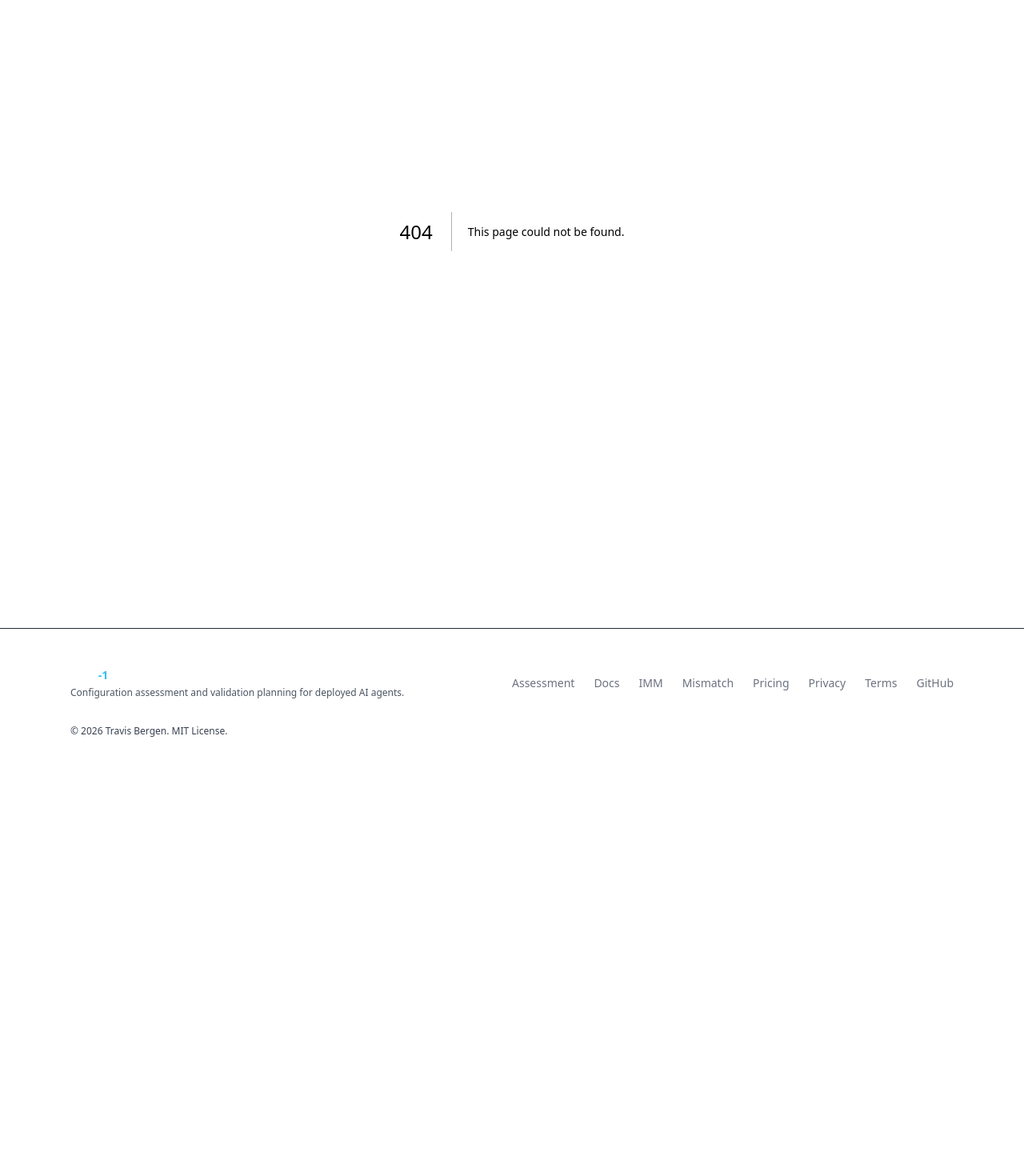
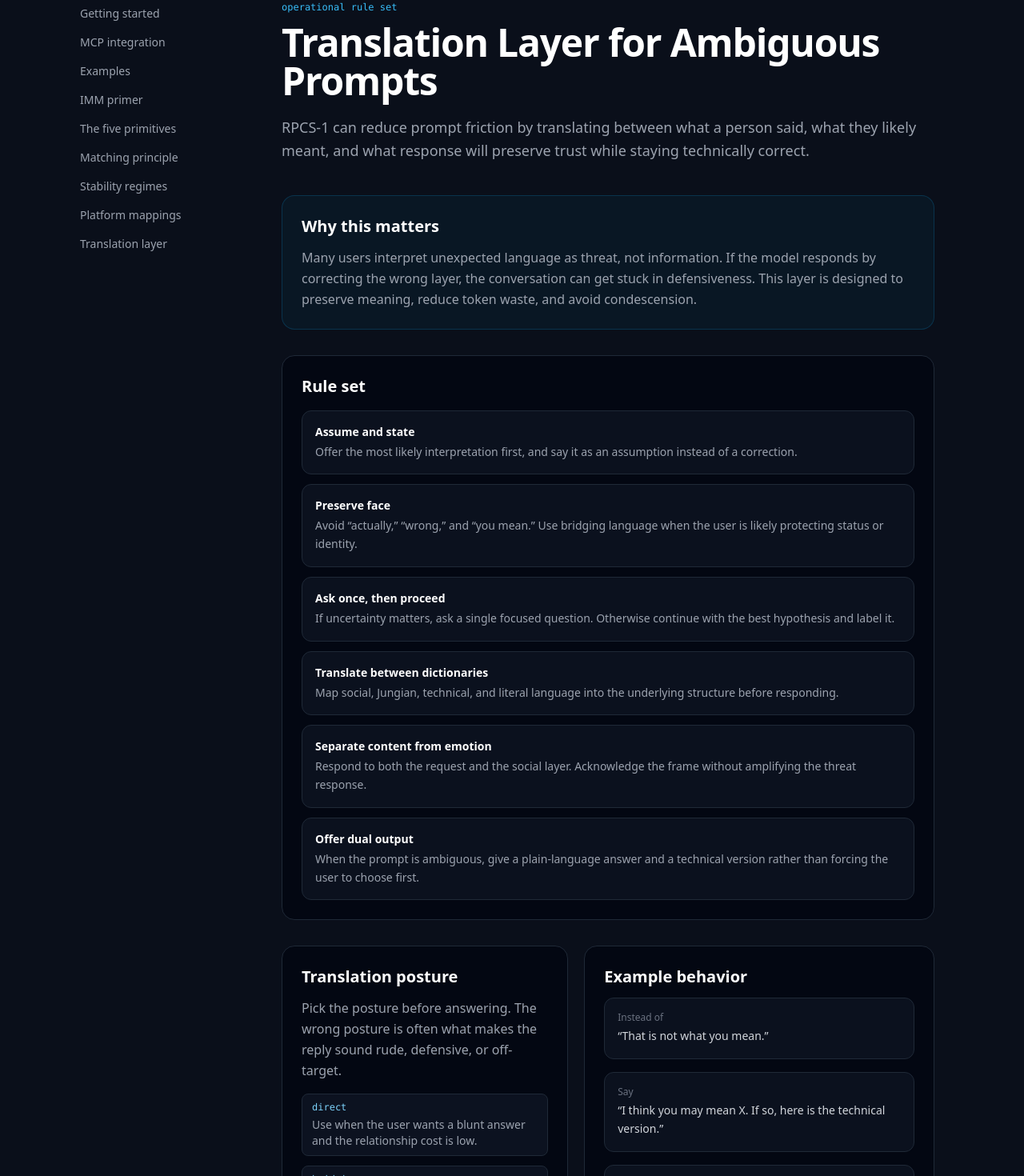
Before and after one commit to travisbergen2/rpcs1-sdk, a Next.js app in the folder packages/web/: page /docs/translation-layer in a window 1280 px wide. Before the commit this address had no page. Shown: the part 168-1638 px from the top of the page at 80% size. Before the commit the page ends 1138 px from the top, so only its background shows below. Built offline with nearby package versions, Linux system fonts and the light colour scheme.

Commit message:
feat: add translation layer docs and homepage section

```diff
--- a/packages/web/app/docs/layout.tsx
+++ b/packages/web/app/docs/layout.tsx
@@ -11,6 +11,7 @@ const NAV = [
   { href: '/docs/matching',          label: 'Matching principle' },
   { href: '/docs/regimes',           label: 'Stability regimes' },
   { href: '/docs/platforms',         label: 'Platform mappings' },
+  { href: '/docs/translation-layer', label: 'Translation layer' },
 ];
 
 export default function DocsLayout({ children }: { children: React.ReactNode }) {
--- a/packages/web/app/docs/page.tsx
+++ b/packages/web/app/docs/page.tsx
@@ -50,6 +50,7 @@ export default function DocsPage() {
         <li><Link href="/docs/matching">Matching principle</Link> — Pred-09-5: TI ≈ 1/H</li>
         <li><Link href="/docs/regimes">Stability regimes</Link> — oscillation, overload, freeze</li>
         <li><Link href="/docs/platforms">Platform mappings</Link> — Anthropic, OpenAI, open source</li>
+        <li><Link href="/docs/translation-layer">Translation layer</Link> — face-preserving prompt and reply posture</li>
       </ul>
 
       <h2>AI agent integrations</h2>
--- /dev/null
+++ b/packages/web/app/docs/translation-layer/page.tsx
@@ -0,0 +1,137 @@
+import type { Metadata } from 'next';
+import Link from 'next/link';
+
+export const metadata: Metadata = {
+  title: 'Translation Layer',
+  description: 'RPCS-1 translation-layer rules for preserving face, reducing clarification churn, and aligning literal prompts to intended meaning.',
+};
+
+const RULES = [
+  {
+    name: 'Assume and state',
+    body: 'Offer the most likely interpretation first, and say it as an assumption instead of a correction.',
+  },
+  {
+    name: 'Preserve face',
+    body: 'Avoid “actually,” “wrong,” and “you mean.” Use bridging language when the user is likely protecting status or identity.',
+  },
+  {
+    name: 'Ask once, then proceed',
+    body: 'If uncertainty matters, ask a single focused question. Otherwise continue with the best hypothesis and label it.',
+  },
+  {
+    name: 'Translate between dictionaries',
+    body: 'Map social, Jungian, technical, and literal language into the underlying structure before responding.',
+  },
+  {
+    name: 'Separate content from emotion',
+    body: 'Respond to both the request and the social layer. Acknowledge the frame without amplifying the threat response.',
+  },
+  {
+    name: 'Offer dual output',
+    body: 'When the prompt is ambiguous, give a plain-language answer and a technical version rather than forcing the user to choose first.',
+  },
+];
+
+const MODES = [
+  ['direct', 'Use when the user wants a blunt answer and the relationship cost is low.'],
+  ['bridging', 'Use when the user likely meant something else but may not want a correction.'],
+  ['face-preserving', 'Use when the prompt is emotionally loaded or status-sensitive.'],
+  ['minimal-clarifying', 'Use when one missing detail blocks a safe answer.'],
+];
+
+export default function TranslationLayerPage() {
+  return (
+    <div className="max-w-4xl mx-auto px-4 sm:px-6 py-16">
+      <div className="mb-10">
+        <p className="text-xs font-mono text-sky-400 mb-3">operational rule set</p>
+        <h1 className="text-3xl sm:text-5xl font-bold text-white tracking-tight mb-5">
+          Translation Layer for Ambiguous Prompts
+        </h1>
+        <p className="text-lg text-gray-400 leading-relaxed">
+          RPCS-1 can reduce prompt friction by translating between what a person said, what they
+          likely meant, and what response will preserve trust while staying technically correct.
+        </p>
+      </div>
+
+      <section className="rounded-2xl border border-sky-500/20 bg-sky-500/5 p-6 mb-8">
+        <h2 className="text-xl font-semibold text-white mb-3">Why this matters</h2>
+        <p className="text-gray-400 leading-relaxed">
+          Many users interpret unexpected language as threat, not information. If the model
+          responds by correcting the wrong layer, the conversation can get stuck in defensiveness.
+          This layer is designed to preserve meaning, reduce token waste, and avoid condescension.
+        </p>
+      </section>
+
+      <section className="rounded-2xl border border-gray-800 bg-gray-950 p-6 mb-8">
+        <h2 className="text-xl font-semibold text-white mb-4">Rule set</h2>
+        <div className="grid gap-3">
+          {RULES.map((rule) => (
+            <div key={rule.name} className="rounded-xl border border-gray-800 bg-gray-900/60 p-4">
+              <h3 className="text-sm font-semibold text-white mb-1">{rule.name}</h3>
+              <p className="text-sm text-gray-400 leading-relaxed">{rule.body}</p>
+            </div>
+          ))}
+        </div>
+      </section>
+
+      <section className="grid lg:grid-cols-[0.9fr_1.1fr] gap-5 mb-8">
+        <div className="rounded-2xl border border-gray-800 bg-gray-950 p-6">
+          <h2 className="text-xl font-semibold text-white mb-3">Translation posture</h2>
+          <p className="text-gray-400 leading-relaxed mb-4">
+            Pick the posture before answering. The wrong posture is often what makes the reply
+            sound rude, defensive, or off-target.
+          </p>
+          <div className="space-y-3">
+            {MODES.map(([mode, description]) => (
+              <div key={mode} className="rounded-lg border border-gray-800 bg-gray-900/70 px-3 py-2">
+                <p className="text-xs font-mono text-sky-300 mb-1">{mode}</p>
+                <p className="text-sm text-gray-400">{description}</p>
+              </div>
+            ))}
+          </div>
+        </div>
+
+        <div className="rounded-2xl border border-gray-800 bg-gray-950 p-6">
+          <h2 className="text-xl font-semibold text-white mb-3">Example behavior</h2>
+          <div className="space-y-4 text-sm text-gray-400 leading-relaxed">
+            <div className="rounded-xl border border-gray-800 bg-gray-900/60 p-4">
+              <p className="text-xs text-gray-500 mb-1">Instead of</p>
+              <p className="text-gray-300">“That is not what you mean.”</p>
+            </div>
+            <div className="rounded-xl border border-gray-800 bg-gray-900/60 p-4">
+              <p className="text-xs text-gray-500 mb-1">Say</p>
+              <p className="text-gray-300">“I think you may mean X. If so, here is the technical version.”</p>
+            </div>
+            <div className="rounded-xl border border-gray-800 bg-gray-900/60 p-4">
+              <p className="text-xs text-gray-500 mb-1">Fallback</p>
+              <p className="text-gray-300">If the assumption is risky, ask one narrow question and continue.</p>
+            </div>
+          </div>
+        </div>
+      </section>
+
+      <section className="rounded-2xl border border-gray-800 bg-gray-900/30 p-6">
+        <h2 className="text-xl font-semibold text-white mb-3">Where to use it</h2>
+        <p className="text-gray-400 leading-relaxed mb-4">
+          This is most useful when the user is technical, emotionally loaded, status-sensitive, or
+          trying to describe something abstract with the wrong vocabulary.
+        </p>
+        <div className="flex flex-col sm:flex-row gap-3">
+          <Link
+            href="/tuner?preset=research"
+            className="inline-flex items-center justify-center rounded-lg bg-sky-500 px-5 py-3 text-sm font-semibold text-white hover:bg-sky-400 transition-colors"
+          >
+            Tune a careful response
+          </Link>
+          <Link
+            href="/pricing#diagnostic"
+            className="inline-flex items-center justify-center rounded-lg border border-gray-700 px-5 py-3 text-sm font-semibold text-gray-200 hover:bg-gray-800 transition-colors"
+          >
+            Buy the diagnostic
+          </Link>
+        </div>
+      </section>
+    </div>
+  );
+}
--- a/packages/web/app/page.tsx
+++ b/packages/web/app/page.tsx
@@ -206,6 +206,59 @@ export default function HomePage() {
         </div>
       </section>
 
+      {/* Translation layer */}
+      <section className="max-w-5xl mx-auto px-4 sm:px-6 pb-20">
+        <div className="rounded-2xl border border-sky-500/20 bg-sky-500/5 p-8 sm:p-12">
+          <div className="grid lg:grid-cols-[1.05fr_0.95fr] gap-8 items-start">
+            <div>
+              <p className="text-xs text-sky-400 font-mono mb-3">translation layer</p>
+              <h2 className="text-2xl sm:text-3xl font-bold text-white mb-4">
+                Reduce prompt friction before it becomes offense, rework, or token waste.
+              </h2>
+              <p className="text-gray-400 leading-relaxed mb-5">
+                People often ask one thing, mean another, and feel disrespected when the reply
+                corrects the wrong layer. RPCS-1 can add a translation posture that preserves face,
+                states assumptions plainly, and bridges from social language to technical intent.
+              </p>
+              <div className="flex flex-col sm:flex-row gap-3">
+                <Link
+                  href="/docs/translation-layer"
+                  className="inline-flex items-center justify-center rounded-lg bg-sky-500 px-5 py-3 text-sm font-semibold text-white hover:bg-sky-400 transition-colors"
+                >
+                  See the rule set
+                </Link>
+                <Link
+                  href="/tuner?preset=research"
+                  className="inline-flex items-center justify-center rounded-lg border border-gray-700 px-5 py-3 text-sm font-semibold text-gray-200 hover:bg-gray-800 transition-colors"
+                >
+                  Try a careful response
+                </Link>
+              </div>
+            </div>
+
+            <Card className="p-6 bg-gray-950/60">
+              <CardContent className="p-0">
+                <p className="text-sm font-semibold text-gray-200 mb-4">Translation posture</p>
+                <div className="space-y-3 text-sm text-gray-400">
+                  <div className="rounded-lg border border-gray-800 bg-gray-900/70 px-3 py-2">
+                    <span className="text-sky-300 font-mono text-xs">assume-and-proceed</span>
+                    <p className="mt-1">State the most likely meaning, then move forward.</p>
+                  </div>
+                  <div className="rounded-lg border border-gray-800 bg-gray-900/70 px-3 py-2">
+                    <span className="text-sky-300 font-mono text-xs">face-preserving</span>
+                    <p className="mt-1">Avoid sounding like a correction when a bridge will do.</p>
+                  </div>
+                  <div className="rounded-lg border border-gray-800 bg-gray-900/70 px-3 py-2">
+                    <span className="text-sky-300 font-mono text-xs">minimal-clarifying</span>
+                    <p className="mt-1">Ask one question only when the assumption would be risky.</p>
+                  </div>
+                </div>
+              </CardContent>
+            </Card>
+          </div>
+        </div>
+      </section>
+
       <ProductionProof />
 
       {/* Code preview */}
```
